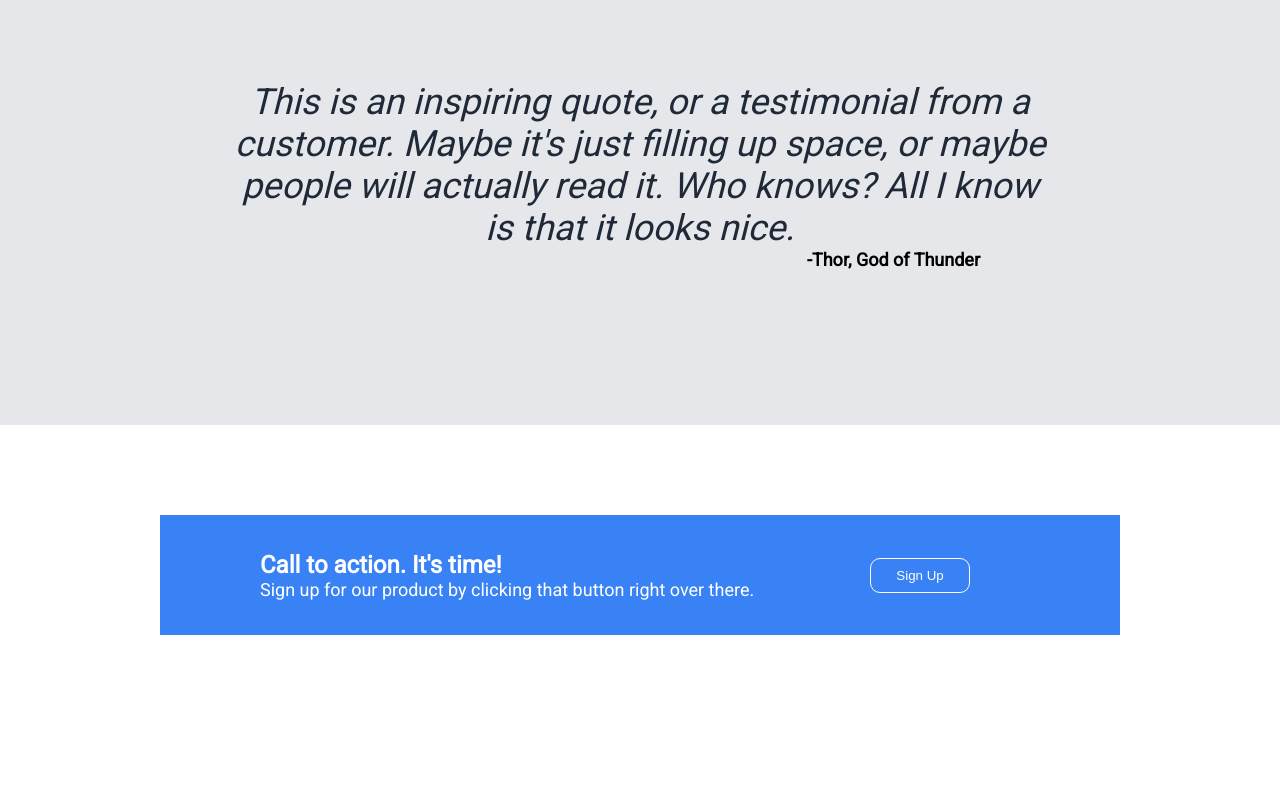
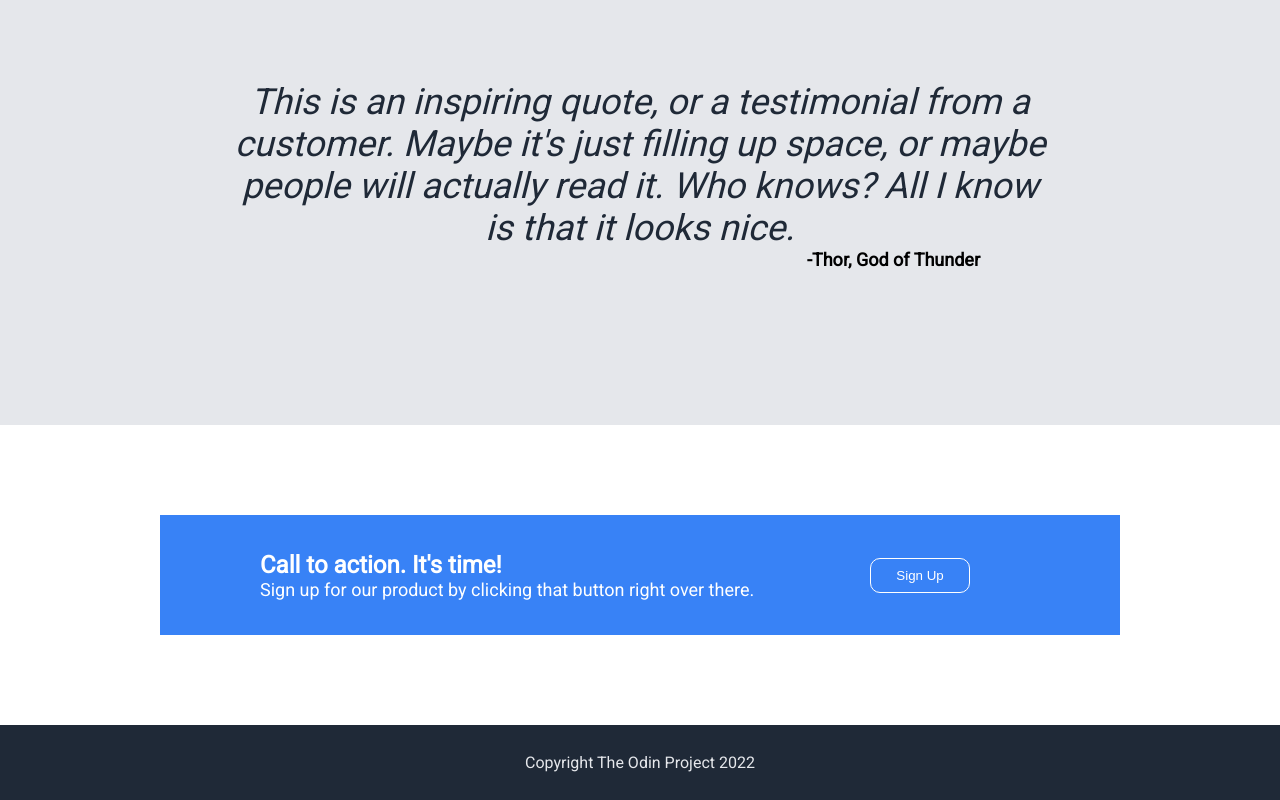
Before and after one commit to tkimbro24/odin-landing-page, a plain HTML site: page index.html in a window 1280 px wide. Shown: the part 1058-1858 px from the top of the page. Before the commit the page ends 1783 px from the top, so only its background shows below. Drawn offline with Linux system fonts and the light colour scheme.

Commit message:
started and finished footer

```diff
--- a/css/styles.css
+++ b/css/styles.css
@@ -192,3 +192,12 @@ h4{
     border-radius: 10px;
     margin-right: 150px;
 }
+
+.footer{
+    display: flex;
+    justify-content: center;
+    background-color: #1f2937;
+    color: #e5e7eb;
+    height: 75px;
+    align-items: center;
+}
--- a/index.html
+++ b/index.html
@@ -76,5 +76,8 @@
                 </div>
             </div>
         </div>
+        <div class="footer">
+            Copyright The Odin Project 2022
+        </div>
     </body>
 </html>
```
